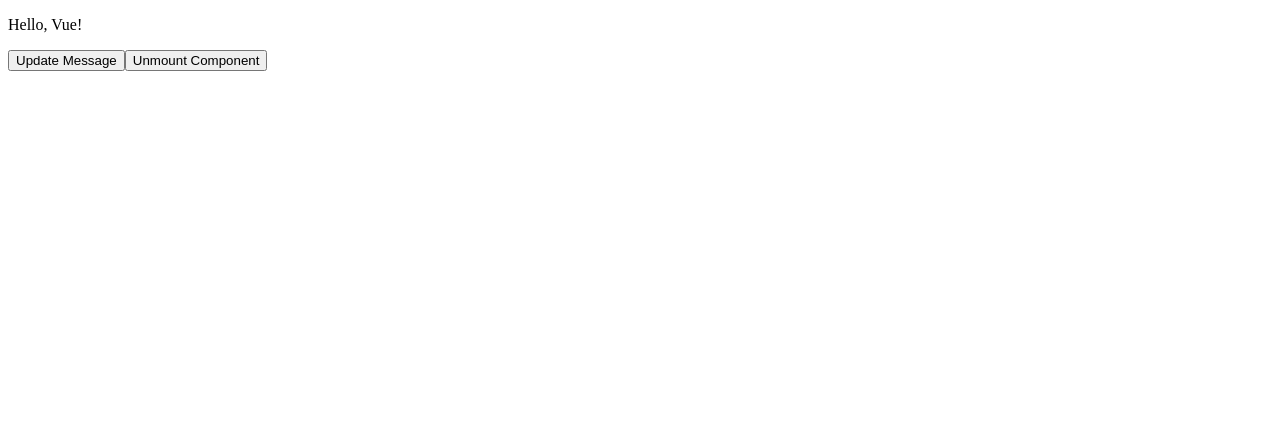
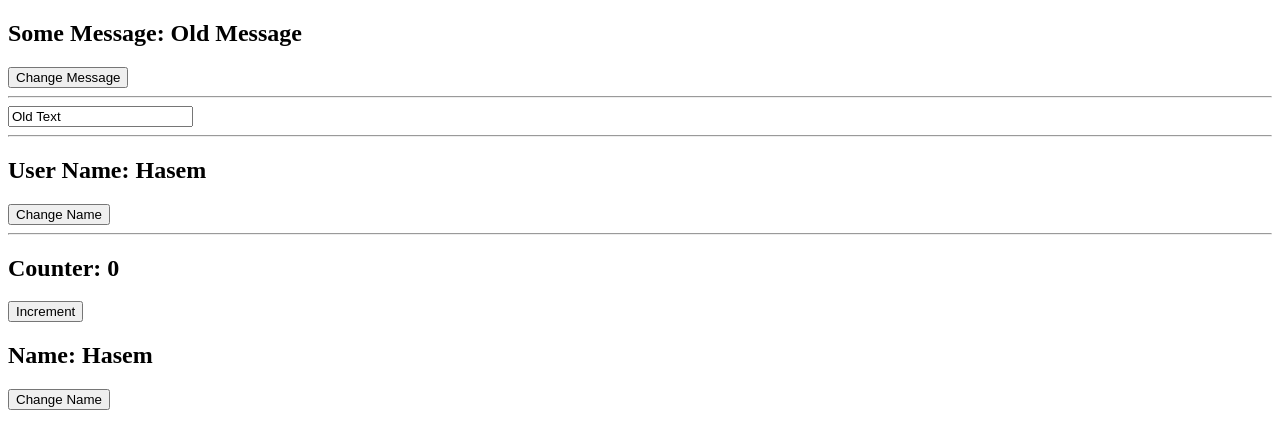
Before and after one commit to HasemMallick/vue-composition-api, a Vue app: page / in a window 1280 px wide. Shown: the top 448 px of the page. Built offline with nearby package versions, Linux system fonts and the light colour scheme.

Commit message:
added wathers

```diff
--- a/src/App.vue
+++ b/src/App.vue
@@ -1,8 +1,14 @@
 <script setup>
-import LifecycleHooks from './components/LifecycleHooks.vue';
+import MultipleWatch from './components/MultipleWatch.vue';
+import ReactiveWatcher from './components/ReactiveWatcher.vue';
+import WatcherComp from './components/WatcherComp.vue';
 
 </script>
 
 <template>
-    <LifecycleHooks />
+    <WatcherComp />
+    <hr>
+    <ReactiveWatcher />
+    <hr>
+    <MultipleWatch />
 </template>
--- a/src/components/LifecycleHooks.vue
+++ /dev/null
@@ -1,58 +0,0 @@
-<script setup>
-import {
-  ref,
-  onBeforeMount,
-  onMounted,
-  onBeforeUpdate,
-  onUpdated,
-  onBeforeUnmount,
-  onUnmounted
-} from 'vue'
-const message = ref('Hello, Vue!')
-const isComponentMounted = ref(true)
-
-// Lifecycle hooks
-onBeforeMount(() => {
-  console.log('Component is about to be mounted')
-})
-
-onMounted(() => {
-  console.log('Component has been mounted')
-})
-
-onBeforeUpdate(() => {
-  console.log('Component is about to update')
-})
-
-onUpdated(() => {
-  console.log('Component has been updated')
-})
-
-onBeforeUnmount(() => {
-  console.log('Component is about to be unmounted')
-})
-
-onUnmounted(() => {
-  console.log('Component has been unmounted')
-})
-
-const updateMessage = () => {
-  message.value = 'Updated Message!'
-}
-
-const unmountComponent = () => {
-  // Update the reactive variable to conditionally render the unmounted message
-  isComponentMounted.value = false
-}
-</script>
-
-<template>
-  <div v-if="isComponentMounted">
-    <p>{{ message }}</p>
-    <button @click="updateMessage">Update Message</button>
-    <button @click="unmountComponent">Unmount Component</button>
-  </div>
-  <div v-else>
-    <p>Component has been unmounted</p>
-  </div>
-</template>
--- /dev/null
+++ b/src/components/MultipleWatch.vue
@@ -0,0 +1,27 @@
+
+<script setup>
+import { ref, watch } from 'vue'
+
+const count = ref(0)
+const name = ref('Hasem')
+
+// to pass the multiple value in watcher we have to pass the array
+watch([count, name], (newVal,  oldVal) => {
+    console.log("Old Count: ", oldVal);
+    console.log("New Count: ", newVal);
+
+
+})
+</script>
+
+<template>
+    <h2>Counter: {{ count }}</h2>
+    <button type="button" @click="count +=10" >Increment</button>
+
+    <h2>Name: {{ name }}</h2>
+    <button @click="name = 'Mallick'">Change Name</button>
+</template>
+
+<style lang="scss" scoped>
+
+</style>
--- /dev/null
+++ b/src/components/ReactiveWatcher.vue
@@ -0,0 +1,34 @@
+<script setup>
+import { reactive, watch } from 'vue'
+
+const userName = reactive({name: 'Hasem'})
+
+// Here we can't provide specific property of object
+// - we have to provide the entire object, otherwise it's gonna give us error in the console.
+// watch(userName, (newVal, oldVal) => {
+//     // If we're using "object" both the new & the old values will be the same
+//   console.log('new value', newVal)
+//   console.log('old value', oldVal)
+// })
+
+
+// Now if we want to get the "old" & the "new" values separately,
+// - for that we'll have to pass a getter function.
+// - & here we have to specify the actual object/state "property".
+watch(
+    () => userName.name,
+    (newVal, oldVal) =>  {
+    console.log('new value', newVal)
+    console.log('old value', oldVal)
+})
+</script>
+
+<template>
+   <h2>User Name: {{ userName.name }}</h2>
+   <button type="submit" @click="userName.name = 'Mallick'" >Change Name</button>
+</template>
+
+
+<style lang="scss" scoped>
+
+</style>
--- /dev/null
+++ b/src/components/WatcherComp.vue
@@ -0,0 +1,31 @@
+
+<script setup>
+import { ref, watch } from 'vue'
+
+const message = ref('Old Message')
+const someText = ref('Old Text ')
+
+// watch the input message and change the text accordingly
+watch(message, (newValue, oldValue) => {
+    console.log(oldValue)
+    console.log(newValue)
+})
+
+watch(someText, (newVal, oldVal) => {
+    // perform needful login here
+    console.log("Old text: ", oldVal);
+    console.log("New text: ", newVal);
+
+})
+</script>
+
+<template>
+    <h2>Some Message: {{ message }}</h2>
+    <button type="submit" @click="message = 'New Message'"  >Change Message</button>
+
+    <hr>
+
+    <input type="text" placeholder="Some text...." v-model="someText">
+    <!-- <button type="submit" >Submit</button> -->
+
+</template>
```
